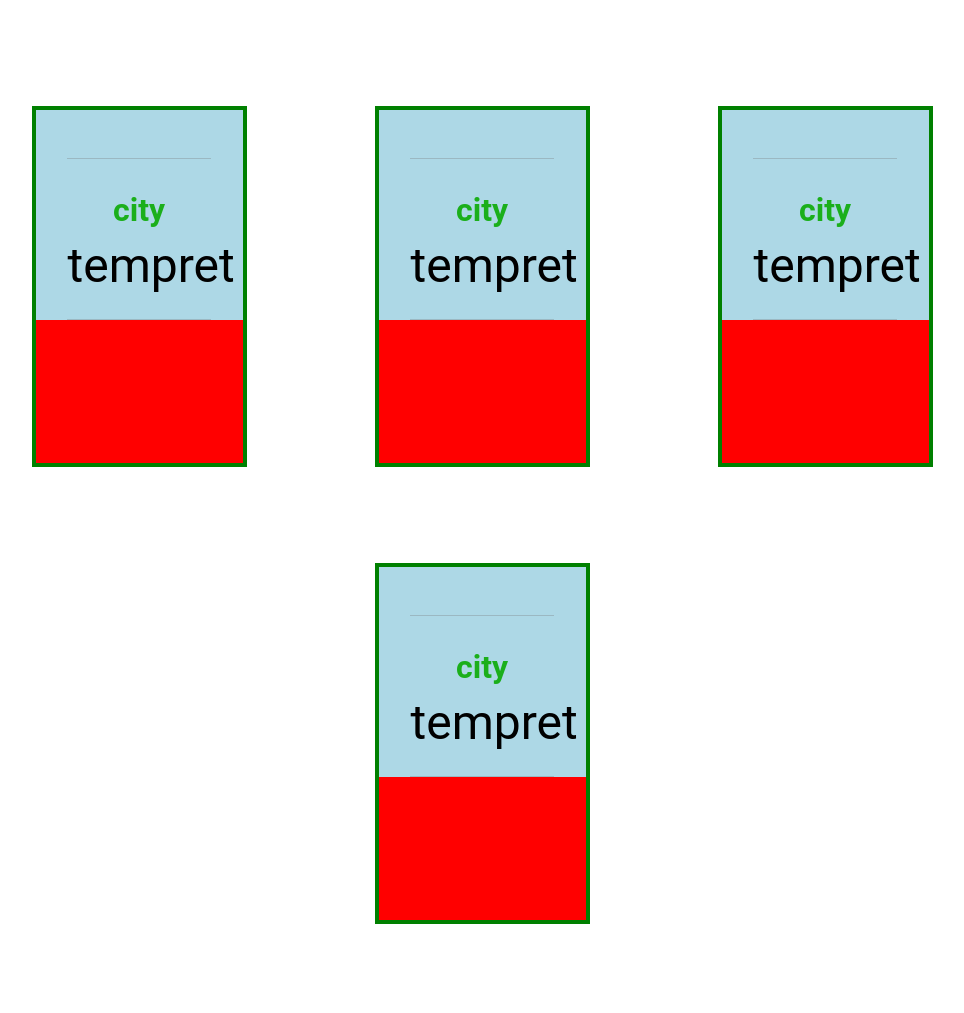
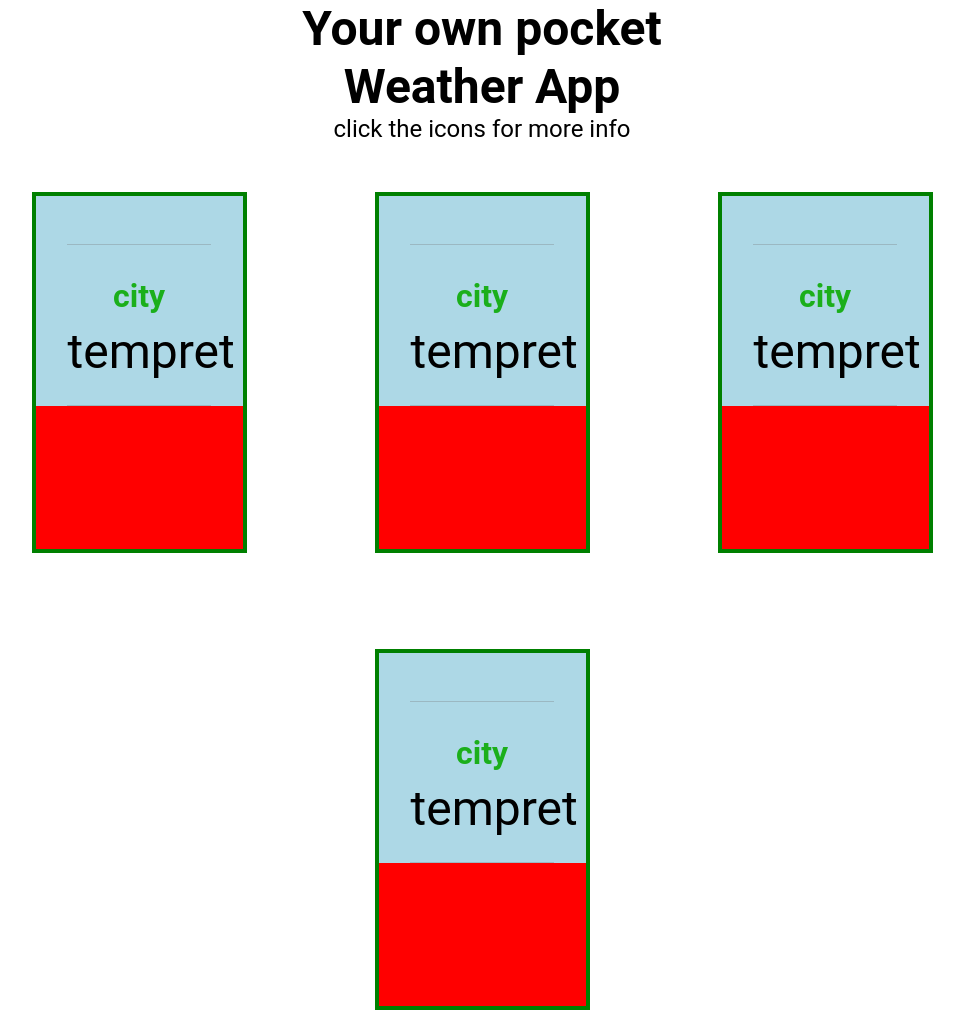
Before and after one commit to TsykuraWork/TsykuraWork.github.io, a plain HTML site: page weatherAPI/index.html in a window 1280 px wide. Shown: the whole page, without its empty margins (158-1122 px from the left). Before the commit the page ends 972 px from the top, so only its background shows below. Drawn offline with Linux system fonts and the light colour scheme; no server answers.

Commit message:
a bit of refactoring

```diff
--- a/weatherAPI/js/load.js
+++ b/weatherAPI/js/load.js
@@ -12,7 +12,7 @@ export function loadingPage() {
         document.querySelector('.message').innerHTML+='.';
         },3000);
     setTimeout( () => {
-        document.querySelector('.message').style.visibility = 'hidden';
+        document.querySelector('.message').innerHTML = '<h3>Your own pocket<br>Weather App</h3><p style ="font-size: .5em">click the icons for more info</p>';
         document.querySelector('.container').style.visibility = 'visible';
     },5000)
 
@@ -25,7 +25,6 @@ export function loadingPage() {
     let wind_speed = document.querySelectorAll('.wind-speed');
     let country = document.querySelectorAll('.country');
     let weather_icon = document.querySelectorAll('.weather-icon');
-    let add_info = document.querySelectorAll('.additional-info');
     let isOpen = [true,true,true,true];
 
 
```
Also changed, not shown: weatherAPI/css/style.scss (+10 -9 lines), weatherAPI/index.html (+10 -11 lines), weatherAPI/js/script.js (+0 -27 lines), 1 other file.
